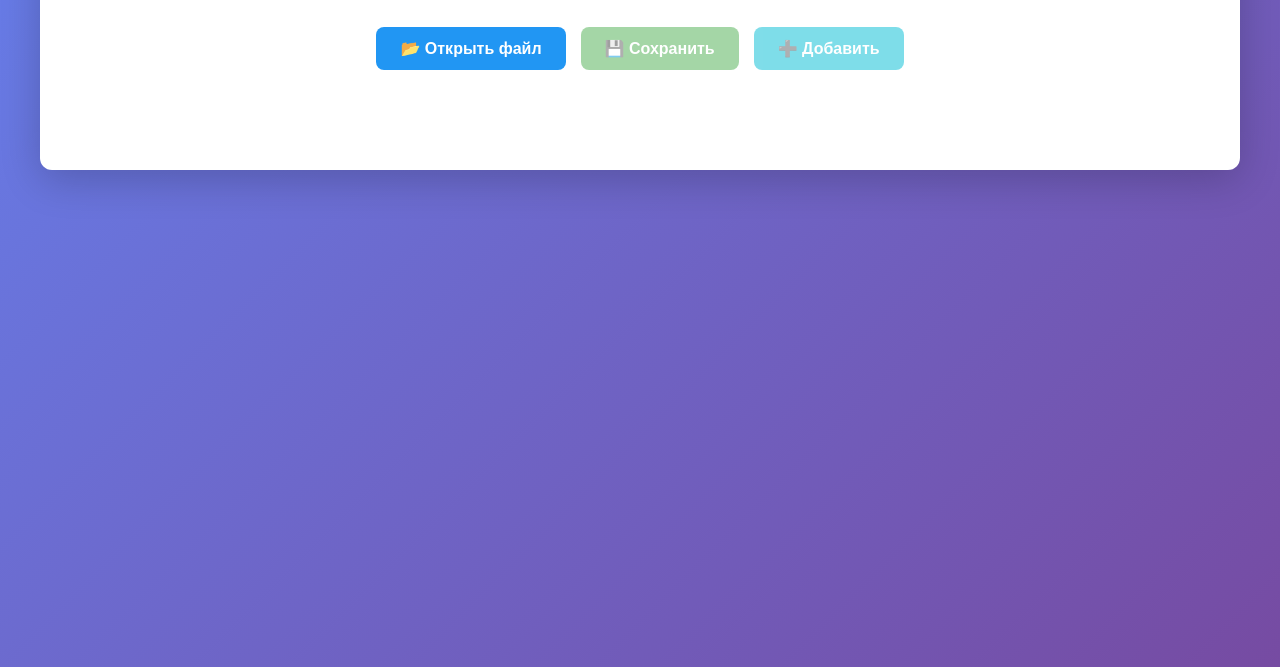
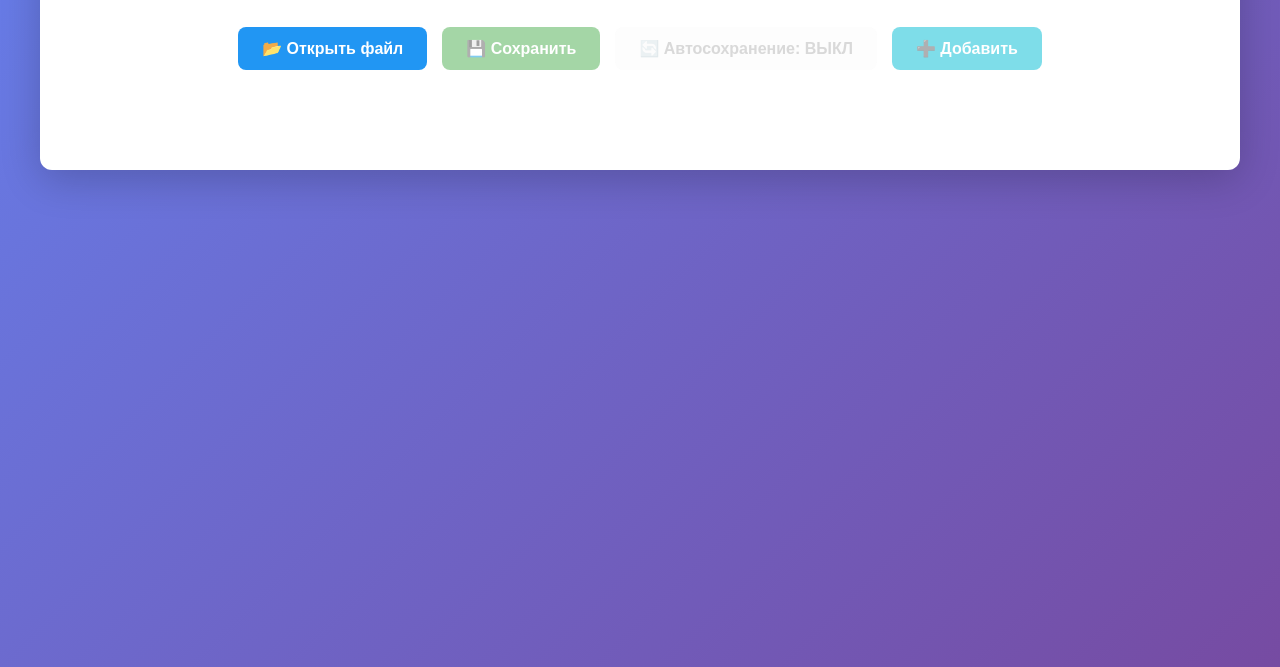
Before and after one commit to 1r1shmann/test_pwa, a plain HTML site: page index.html in a window 1280 px wide. Shown: the part 133-800 px from the top of the page. Drawn offline with Linux system fonts and the light colour scheme.

Commit message:
Update index.html

```diff
--- a/index.html
+++ b/index.html
@@ -19,6 +19,7 @@
         <div class="controls">
             <button id="btnOpen" class="btn btn-primary">📂 Открыть файл</button>
             <button id="btnSave" class="btn btn-success" disabled>💾 Сохранить</button>
+            <button id="btnAutoSave" class="btn btn-secondary" disabled>🔄 Автосохранение: ВЫКЛ</button>
             <button id="btnAdd" class="btn btn-info" disabled>➕ Добавить</button>
         </div>
 
```
